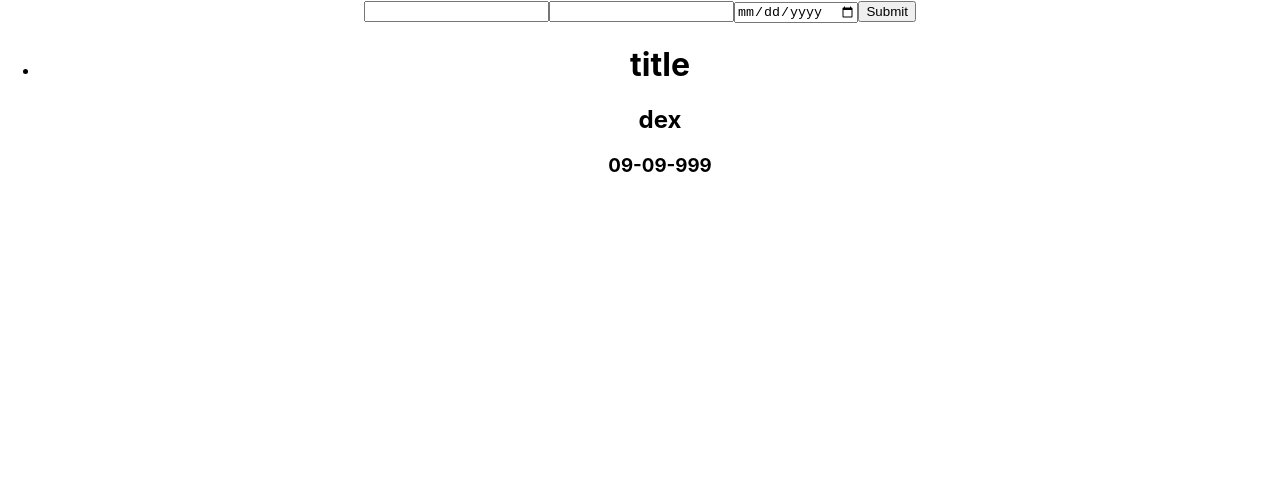
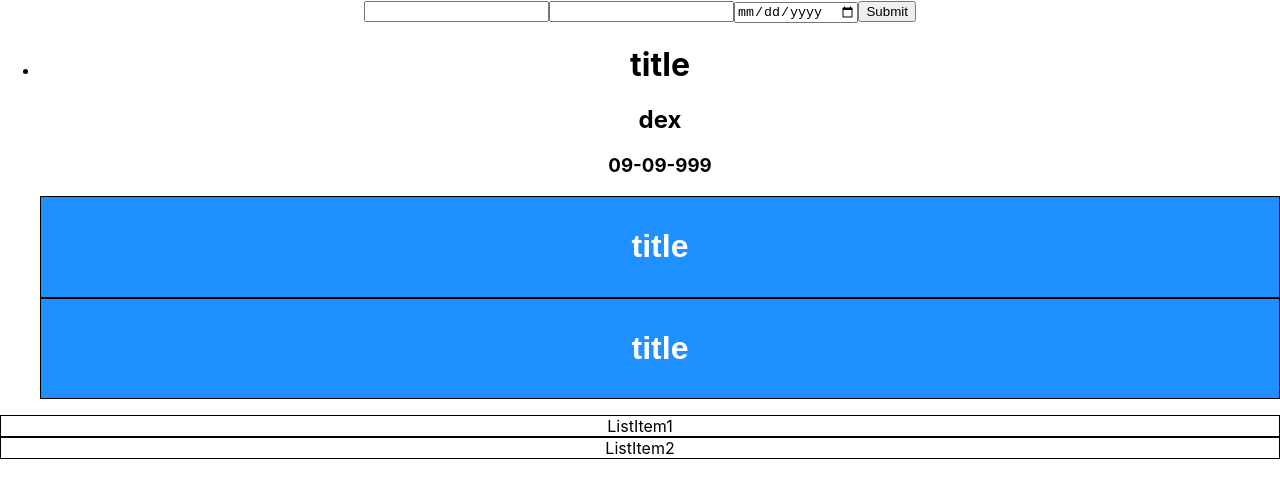
Before and after one commit to ruslan3gula/TO-DO-LIST, a React (Create React App) app: page / in a window 1280 px wide. Shown: the top 498 px of the page. Built offline with nearby package versions, Linux system fonts and the light colour scheme.

Commit message:
Form2 delete item from list

```diff
--- a/src/App.js
+++ b/src/App.js
@@ -4,6 +4,8 @@ import "./App.css";
 
 import React, { useState } from "react";
 import { TaskList } from "./components/TaskList";
+import { Form } from "./components/Form";
+import { Form2 } from "./components/Form2";
 
 function App() {
   const createTask = newTask => {
@@ -14,7 +16,6 @@ function App() {
       title: "title",
       description: "dex",
       date: "09-09-999"
-
     }
   ]);
 
@@ -22,6 +23,8 @@ function App() {
     <div className="App">
       <TaskForm createTask={createTask} />
       <TaskList tasks={tasks} />
+      <Form />
+      <Form2 />
     </div>
   );
 }
--- a/src/components/Form.js
+++ b/src/components/Form.js
@@ -1,25 +1,41 @@
 import React, { Component } from "react";
-import { uuid } from "uuidv4";
 
-export class Form extends Component {
-  constructor(props) {
-    super(props);
-    this.state = {
-      title: "",
-      description: "",
-      date: ""
-    };
+var tasks = [
+  {
+    title: "title",
+    description: "discription",
+    date: "02022020"
+  },
+  {
+    title: "title",
+    description: "discription",
+    date: "02022020"
+  },
+  {
+    title: "title",
+    description: "discription",
+    date: "02022020"
   }
+];
 
+const mystyle = {
+  border: "black solid 1px",
+  color: "white",
+  backgroundColor: "DodgerBlue",
+  padding: "10px",
+  fontFamily: "Arial"
+};
 
+const deleteTask = index => {
+  tasks.splice(index, 1);
+};
 
-  render() {
-    return (
-      <div>
-        <h1>{this.state.title + this.state.description + this.state.date}</h1>
-
-
+export const Form = () => (
+  <ul>
+    {tasks.map((task, index) => (
+      <div onClick={deleteTask(index)} style={mystyle}>
+        <h1>{task.title}</h1>
       </div>
-    );
-  }
-}
+    ))}
+  </ul>
+);
--- /dev/null
+++ b/src/components/Form2.js
@@ -0,0 +1,38 @@
+import React, { Component } from "react";
+import { uuid } from "uuidv4";
+
+export class Form2 extends Component {
+  constructor(props) {
+    super(props);
+    this.state = {
+      tasks: ["ListItem1", "ListItem2"]
+    };
+  }
+
+  //  const tasks =[{ title: "title1", description: "des1", date: "date1" },
+  //  { title: "title2", description: "des2", date: "date2" }];
+
+  deleteHandler = index => {
+    const tasks = this.state.tasks;
+    tasks.splice(index, 1);
+    this.setState({ tasks: tasks });
+  };
+
+  render() {
+    const mystyle = {
+      border: "1px solid black"
+    };
+
+    return (
+      <div>
+        {this.state.tasks.map((task, index) => {
+          return (
+            <div click={() => this.deleteHandler(index)} style={mystyle}>
+              {task}
+            </div>
+          );
+        })}
+      </div>
+    );
+  }
+}
```
Also changed, not shown: src/components/DeleteList.js (added, +28 -0 lines).
